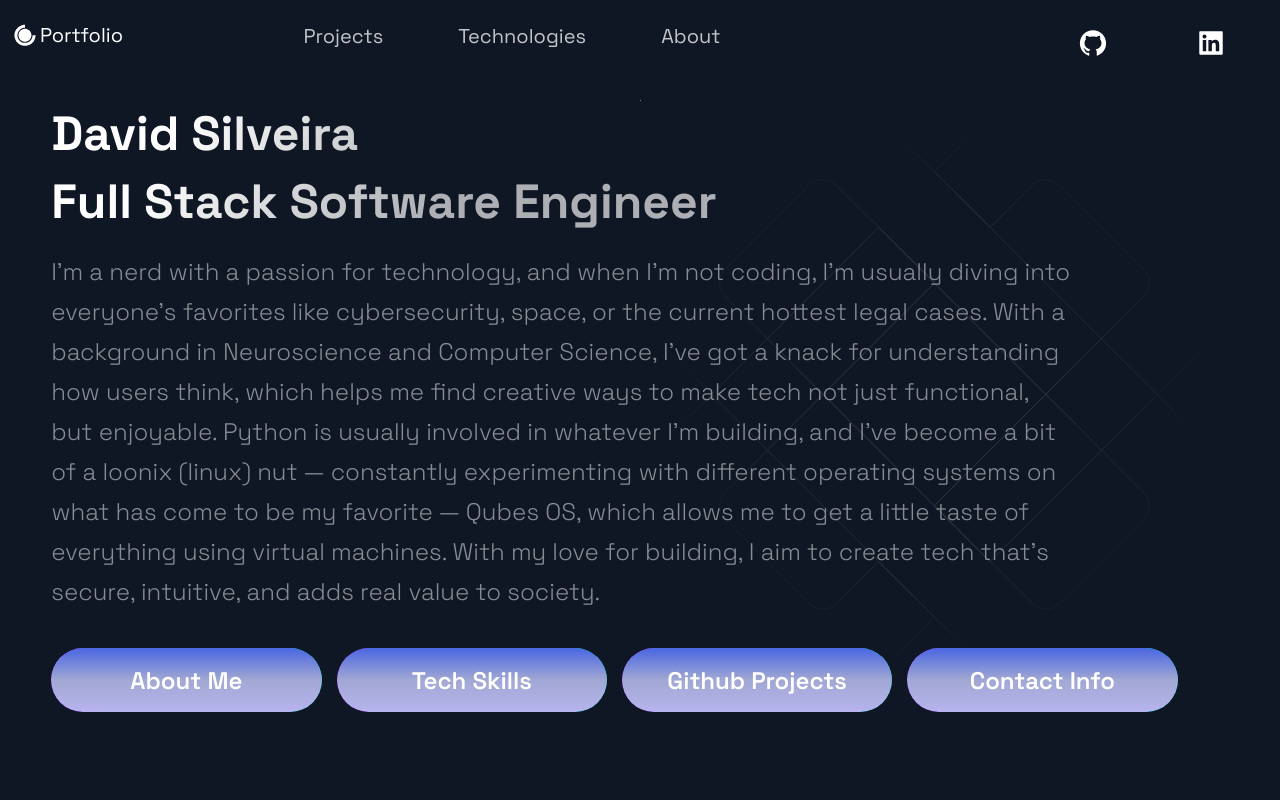
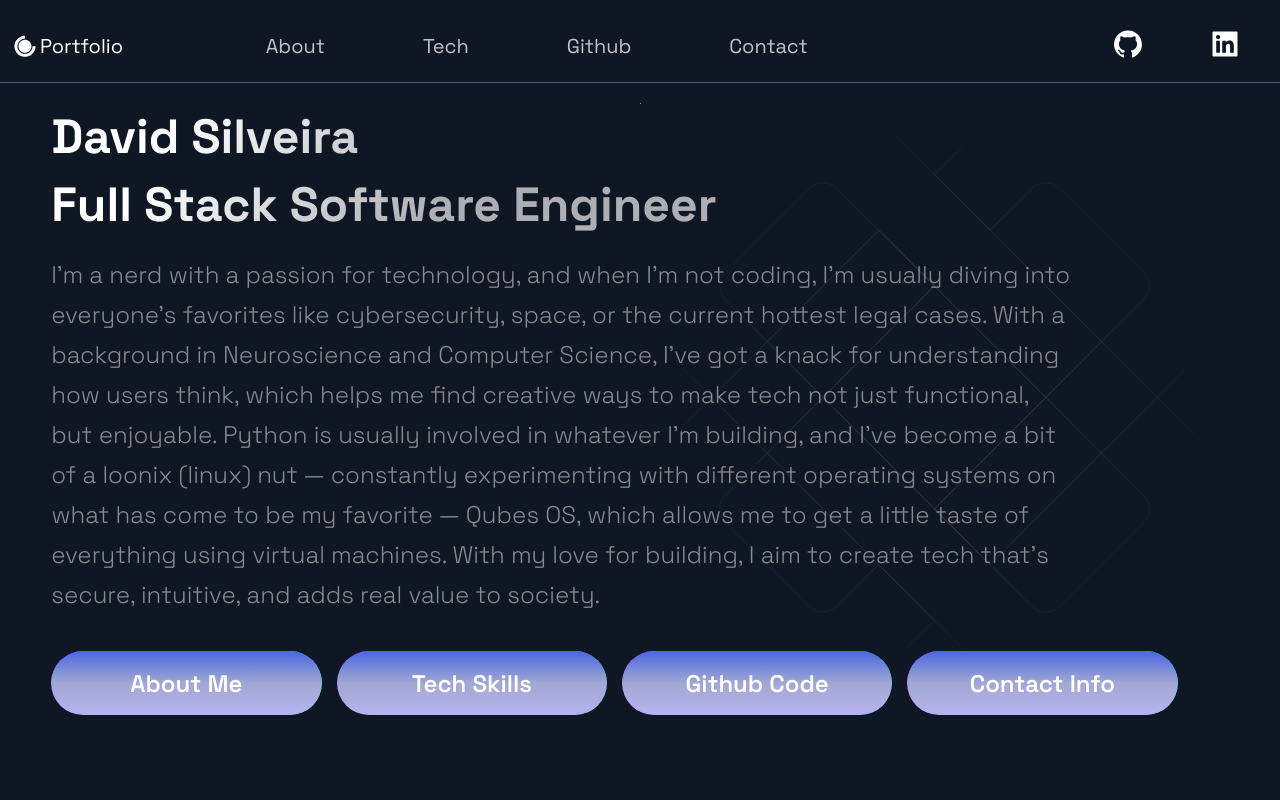
Before and after one commit to daviewave/portfolio-djs, a Next.js app: page / in a window 1280 px wide. Shown: the top 800 px of the page. Built offline with nearby package versions, Linux system fonts and the light colour scheme.

Commit message:
updated navbar/header and cleaned up styling

```diff
--- a/src/components/Header/Header.js
+++ b/src/components/Header/Header.js
@@ -1,56 +1,65 @@
-import Link from 'next/link';
-import React from 'react';
-import { AiFillGithub, AiFillInstagram, AiFillLinkedin, AiFillTwitterCircle } from 'react-icons/ai';
-import { DiCssdeck } from 'react-icons/di';
+import Link from "next/link";
+import React from "react";
+import {
+  AiFillGithub,
+  AiFillInstagram,
+  AiFillLinkedin,
+  AiFillTwitterCircle,
+} from "react-icons/ai";
+import { DiCssdeck } from "react-icons/di";
 
-import { Container, Div1, Div2, Div3, NavLink, SocialIcons, Span } from './HeaderStyles';
+import {
+  Container,
+  Div1,
+  Div2,
+  Div3,
+  NavLink,
+  SocialIcons,
+  Span,
+} from "./HeaderStyles";
 
 const Header = () => (
   <Container>
     <Div1>
-      <Link href="/"
+      <Link
+        href="/"
         style={{
           display: "flex",
           alignItems: "center",
           color: "white",
-        marginBottom: "20px",
         }}
       >
-        {/* <a
-          style={{
-            display: "flex",
-            alignItems: "center",
-            color: "white",
-            marginBottom: "20px",
-          }}
-        > */}
         <DiCssdeck size="3rem" /> <Span>Portfolio</Span>
-        {/* </a> */}
       </Link>
     </Div1>
     <Div2>
-      <li>
-        <Link href="#projects">
-          <NavLink>Projects</NavLink>
-        </Link>
-      </li>
-      <li>
-        <Link href="#tech">
-          <NavLink>Technologies</NavLink>
-        </Link>
-      </li>
       <li>
         <Link href="#about">
           <NavLink>About</NavLink>
         </Link>
       </li>
+      <li>
+        <Link href="#tech">
+          <NavLink>Tech</NavLink>
+        </Link>
+      </li>
+      <li>
+        <Link href="#projects">
+          <NavLink>Github</NavLink>
+        </Link>
+      </li>
+      <li>
+        <Link href="#contact">
+          <NavLink>Contact</NavLink>
+        </Link>
+      </li>
     </Div2>
     <Div3>
       <SocialIcons href="https://github.com/daviewave">
-        <AiFillGithub size="3rem" />
+        <AiFillGithub size="3.2rem" />
       </SocialIcons>
       <SocialIcons href="https://www.linkedin.com/in/david-silveira-03921821b/">
-        <AiFillLinkedin size="3rem" />
+        <AiFillLinkedin size="3.2rem" />
       </SocialIcons>
       {/* <SocialIcons href="https://twitter.com/DavidSilveira_3">
         <AiFillTwitterCircle size="3rem" />
--- a/src/components/Header/HeaderStyles.js
+++ b/src/components/Header/HeaderStyles.js
@@ -1,16 +1,20 @@
-import { IoIosArrowDropdown } from 'react-icons/io';
-import styled from 'styled-components';
+import { IoIosArrowDropdown } from "react-icons/io";
+import styled from "styled-components";
 
 export const Container = styled.div`
   display: grid;
   grid-template-columns: repeat(5, 1fr);
   grid-template-rows: 1fr;
   grid-column-gap: 2rem;
-  padding: 1rem;
-  padding-top: 2rem;
+  padding: 2rem 1rem 1rem;
+  // padding: 1rem;
+  // padding-top: 2rem;
+  margin: auto 0;
+  border-bottom: 1px solid #505f73;
 
   @media ${(props) => props.theme.breakpoints.sm} {
-    display: grid;
+    display: flex;
+    justify-content: space-around;
     grid-template-columns: repeat(5, 1fr);
     grid-template-rows: repeat(2, 60px);
     grid-column-gap: 0.5rem;
@@ -27,14 +31,30 @@ export const Div1 = styled.div`
   display: flex;
   flex-direction: row;
   align-content: center;
+
   @media ${(props) => props.theme.breakpoints.sm} {
-    grid-area: 1 / 1 / 2 / 3;
+    // grid-area: 1 / 1 / 2 / 3;
+    display: none;
   }
 `;
+
+export const Li = styled.li`
+  margin: auto 0;
+`;
+
 export const Div2 = styled.div`
   grid-area: 1 / 2 / 2 / 4;
   display: flex;
   justify-content: space-around;
+  align-items: center;
+  width: 50vw;
+  max-width: 700px;
+
+  @media ${(props) => props.theme.breakpoints.md} {
+    grid-area: 2 / 2 / 3 / 5;
+    width: 60vw;
+  }
+
   @media ${(props) => props.theme.breakpoints.sm} {
     grid-area: 2 / 2 / 3 / 5;
   }
@@ -44,6 +64,7 @@ export const Div3 = styled.div`
   display: flex;
   justify-content: space-around;
   align-items: center;
+  gap: 8px;
   @media ${(props) => props.theme.breakpoints.sm} {
     align-items: center;
     grid-area: 1 / 4 / 2 / 6;
@@ -60,9 +81,18 @@ export const NavLink = styled.a`
     color: #fff;
     opacity: 1;
     cursor: pointer;
+    text-decoration: underline;
+  }
+  @media ${(props) => props.theme.breakpoints.lg} {
+    // padding: 0.5rem;
+    font-size: 2rem;
+  }
+  @media ${(props) => props.theme.breakpoints.md} {
+    padding: 0.5rem;
+    font-size: 1.8rem;
   }
   @media ${(props) => props.theme.breakpoints.sm} {
-    padding: 0.5rem;
+    font-size: 1.4rem;
   }
 `;
 
@@ -99,8 +129,8 @@ export const NavProductsIcon = styled(IoIosArrowDropdown)`
   display: flex;
   align-self: center;
   transition: 0.3s ease;
-  opacity: ${({ isOpen }) => (isOpen ? '1' : '.75')};
-  transform: ${({ isOpen }) => (isOpen ? 'scaleY(-1)' : 'scaleY(1)')};
+  opacity: ${({ isOpen }) => (isOpen ? "1" : ".75")};
+  transform: ${({ isOpen }) => (isOpen ? "scaleY(-1)" : "scaleY(1)")};
 
   &:hover {
     opacity: 1;
@@ -112,18 +142,20 @@ export const NavProductsIcon = styled(IoIosArrowDropdown)`
   }
 `;
 
-
 // Social Icons
 
 export const SocialIcons = styled.a`
-transition: 0.3s ease;
-color: white;
-border-radius: 50px;
+  transition: 0.3s ease;
+  color: white;
+  border-radius: 50px;
   padding: 8px;
-&:hover {
+  &:hover {
     background-color: #212d45;
     transform: scale(1.2);
     cursor: pointer;
+  }
 
+  @media ${(props) => props.theme.breakpoints.sm} {
+    padding: 2px;
   }
-`
+`;
--- a/src/components/Hero/Hero.js
+++ b/src/components/Hero/Hero.js
@@ -35,7 +35,7 @@ const Hero = (props) => (
           Tech Skills
         </Button>
         <Button onClick={() => (window.location = "#footer")}>
-          Github Projects
+          Github Code
         </Button>
         <Button onClick={() => (window.location = "#footer")}>
           Contact Info
--- a/src/styles/GlobalComponents/index.js
+++ b/src/styles/GlobalComponents/index.js
@@ -22,6 +22,7 @@ export const Section = styled.section`
 
     width: calc(100vw - 32px);
     flex-direction: column;
+    margin-bottom: 8px;
   }
 `;
 
@@ -65,7 +66,7 @@ export const SectionTitle = styled.h2`
   @media ${(props) => props.theme.breakpoints.md} {
     font-size: ${(props) => (props.main ? "56px" : "48px")};
     line-height: ${(props) => (props.main ? "56px" : "48px")};
-    margin-bottom: 12px;
+    margin-bottom: 6px;
     padding: ${(props) => (props.main ? "40px 0 12px" : "0")};
   }
 
@@ -235,7 +236,7 @@ export const ButtonBack = styled.div`
 
   @media ${(props) => props.theme.breakpoints.sm} {
     width: 100%;
-    height: 6vh;
+    // height: 6vh;
     font-size: 14px;
     margin-bottom: ${({ alt }) => (alt ? "0" : "12px")};
   }
```
Also changed, not shown: src/components/TimeLine/TimeLine.js (+45 -12 lines), src/layout/Layout.js (+10 -12 lines), src/styles/globals.js (+6 -6 lines). Lines whose indentation alone changed are shown as unchanged.
